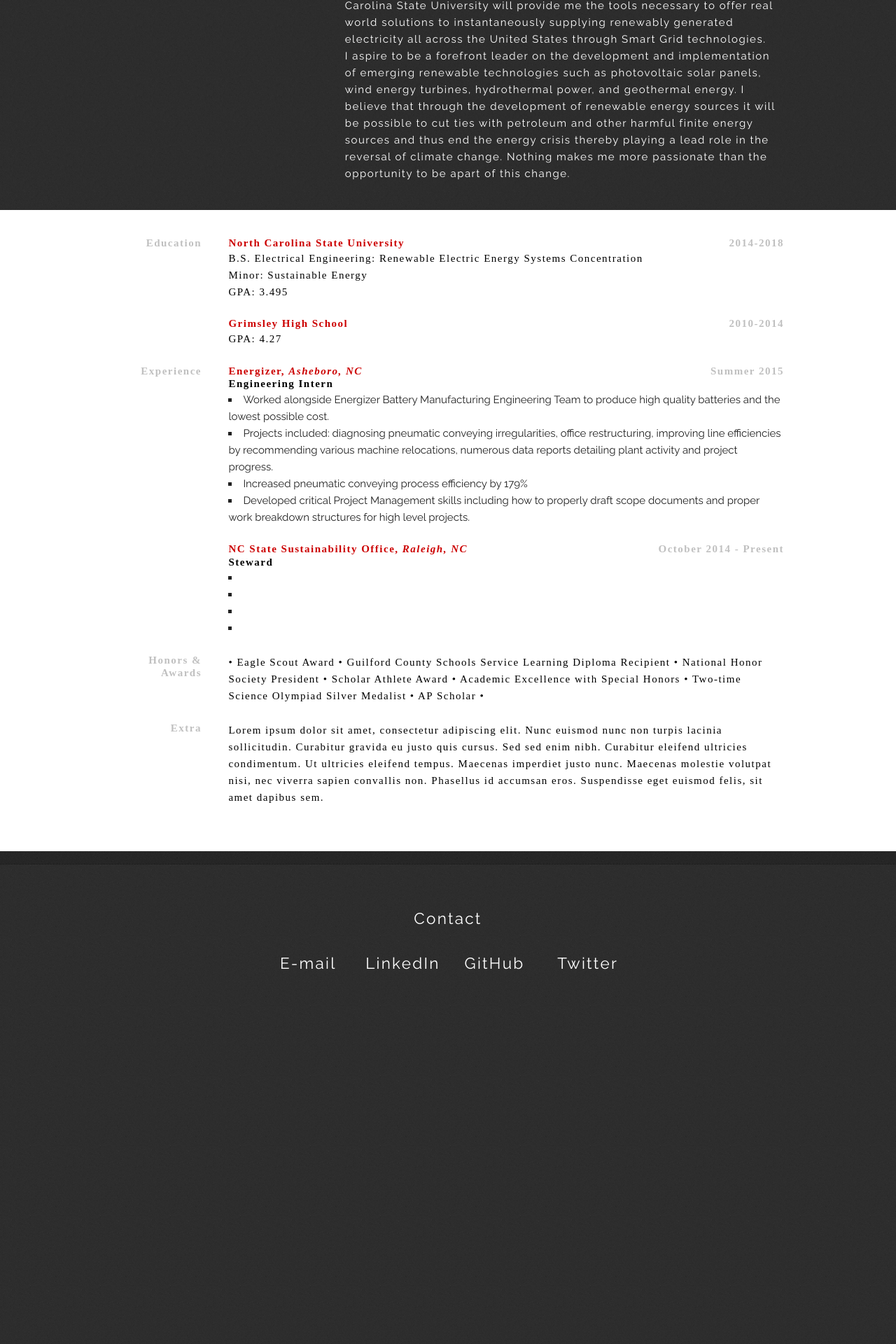
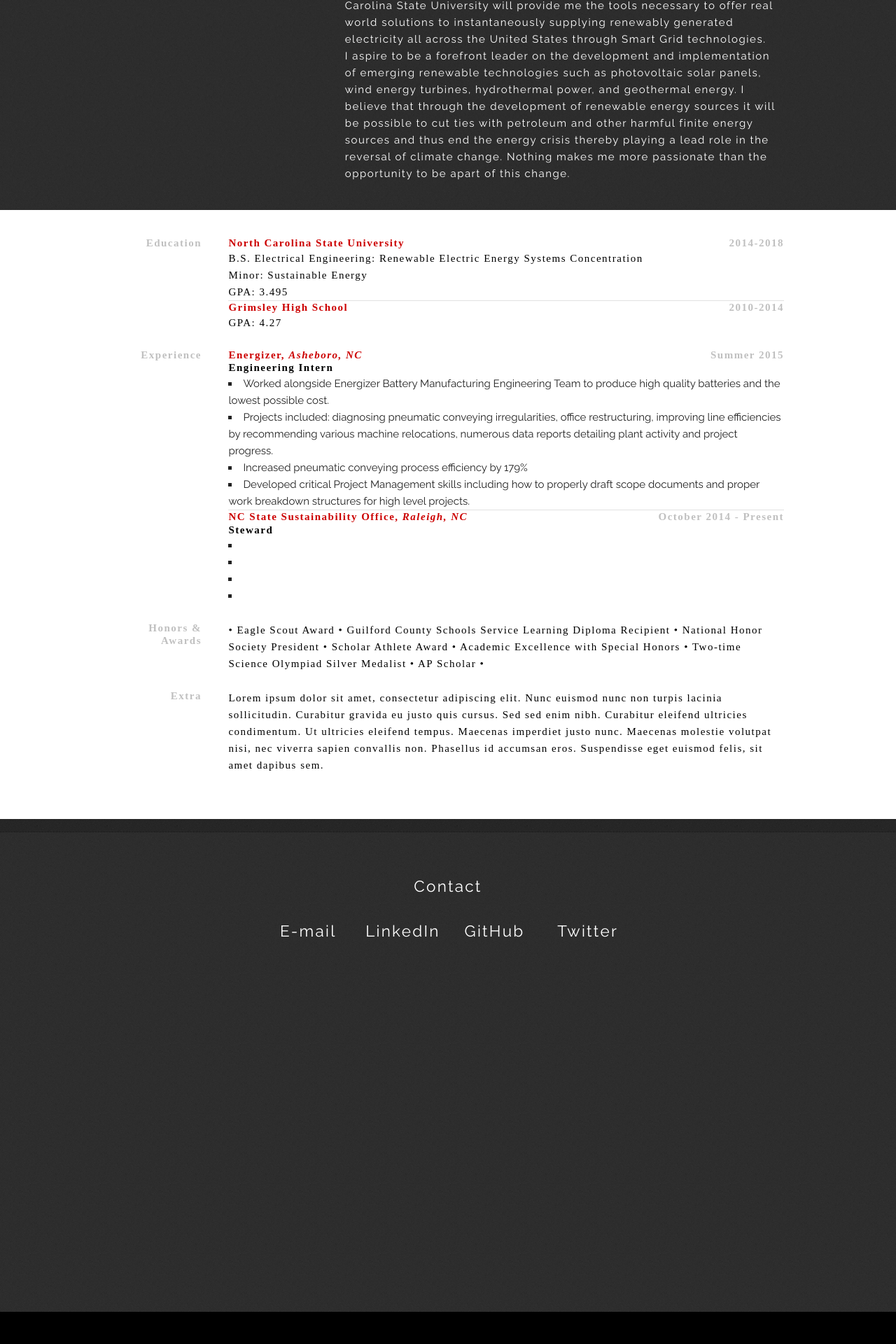
Before and after one commit to jacksoncwilliams/jackson-erin, a Jekyll site: the page built from simpleindex.html, in a window 1280 px wide. Shown: the part 1906-3826 px from the top of the page at 70% size. Built offline with Jekyll 4.4.1, drawn with Linux system fonts in a browser that asks for light colours; nearby versions of some CDN libraries; some web fonts are replaced; after the commit the page ends 3780 px from its top, so only the background shows below that.

Commit message:
Update simpleindex.html

```diff
--- a/simpleindex.html
+++ b/simpleindex.html
@@ -147,7 +147,7 @@ title: Jackson Williams
                                                 GPA: 3.495
                                     </p>
 
-                                    <br/>
+                                    <hr>
 
                                     <h2>
                                                 <a href="http://grimsley.gcsnc.com/pages/Grimsley_High">Grimsley High School</a>
@@ -189,7 +189,7 @@ title: Jackson Williams
                                                 </ul>
                                     </p>
 
-                                    <br/>
+                                    <hr>
 
                                     <h2>
                                                 <a href="https://sustainability.ncsu.edu/get-involved/nc-state-stewards/">NC State Sustainability Office, <em>Raleigh, NC</em></a>
```
